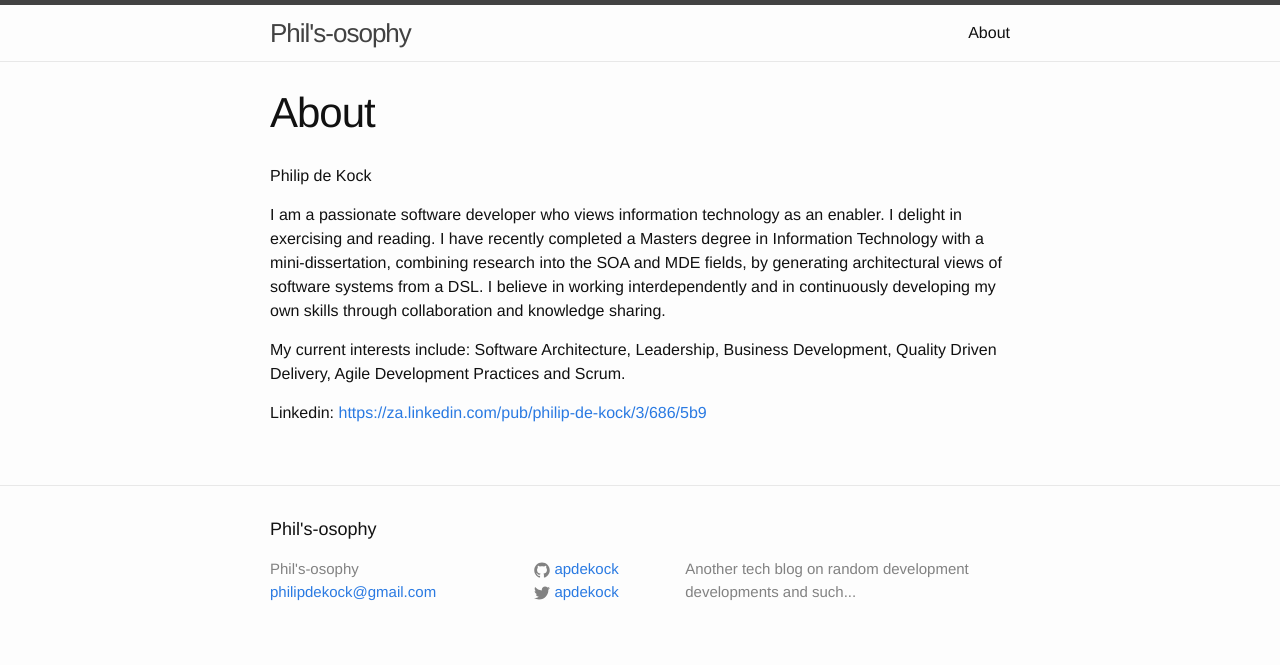
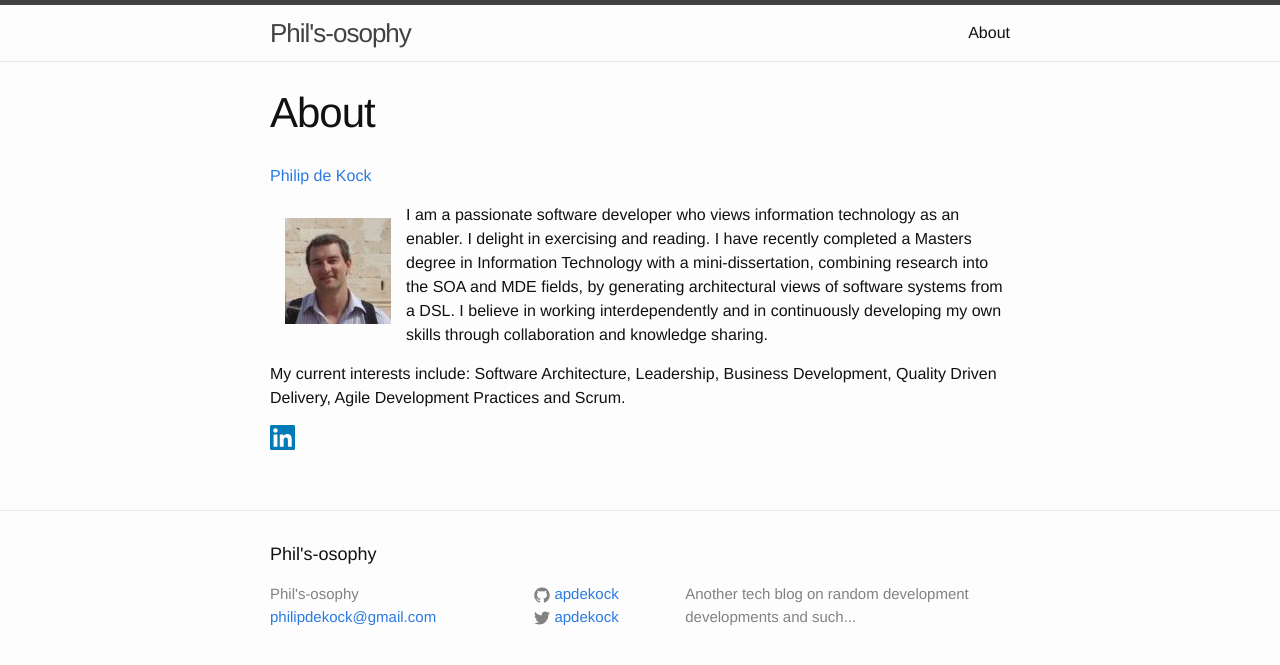
Before and after one commit to apdekock/apdekock.github.io, a Jekyll site: the page built from about.md, in a window 1280 px wide. Shown: the top 665 px of the page. Built offline with Jekyll 4.4.1, drawn with Linux system fonts in a browser that asks for light colours.

Commit message:
Signed off by philipdekock@gmail.com

```diff
--- /dev/null
+++ b/_sass/_custom.scss
@@ -0,0 +1,13 @@
+
+img[alt=linked_in_icon]
+{
+	width: 25px;
+	height: 25px;
+};
+
+
+img[alt=picture]
+{
+	float: left;
+	padding: 15px;
+};
--- a/about.md
+++ b/about.md
@@ -3,11 +3,12 @@ layout: page
 title: About
 permalink: /about/
 ---
+[Philip de Kock](https://za.linkedin.com/pub/philip-de-kock/3/686/5b9)
 
-Philip de Kock
+[![picture]({{ site.url }}/assets/phil.jpg "Philip de Kock")](https://za.linkedin.com/pub/philip-de-kock/3/686/5b9)
 
 I am a passionate software developer who views information technology as an enabler. I delight in exercising and reading. I have recently completed a Masters degree in Information Technology with a mini-dissertation, combining research into the SOA and MDE fields, by generating architectural views of software systems from a DSL. I believe in working interdependently and in continuously developing my own skills through collaboration and knowledge sharing.
 
 My current interests include: Software Architecture, Leadership, Business Development, Quality Driven Delivery, Agile Development Practices and Scrum.
 
-Linkedin: [https://za.linkedin.com/pub/philip-de-kock/3/686/5b9](https://za.linkedin.com/pub/philip-de-kock/3/686/5b9)
+[![linked_in_icon]({{ site.url }}/assets/linked_in_icon.svg "Linkedin")](https://za.linkedin.com/pub/philip-de-kock/3/686/5b9)
--- a/css/main.scss
+++ b/css/main.scss
@@ -43,10 +43,10 @@ $on-laptop:        800px;
 }
 
 
-
 // Import partials from `sass_dir` (defaults to `_sass`)
 @import
         "base",
         "layout",
-        "syntax-highlighting"
+        "syntax-highlighting",
+        "custom"
 ;
```
Also changed, not shown: _wip/_config.yml (added, +12 -0 lines), assets/linked_in_icon.svg (added), assets/phil.jpg (added).
